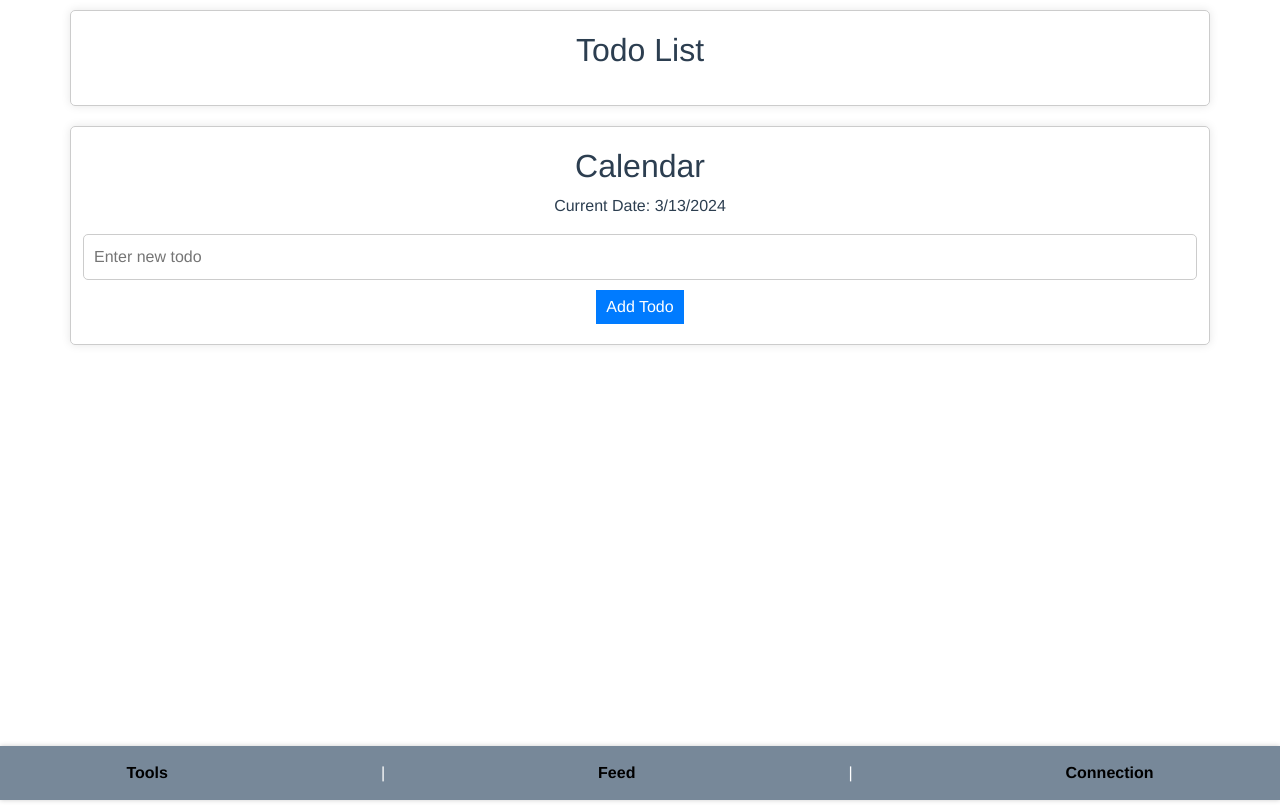
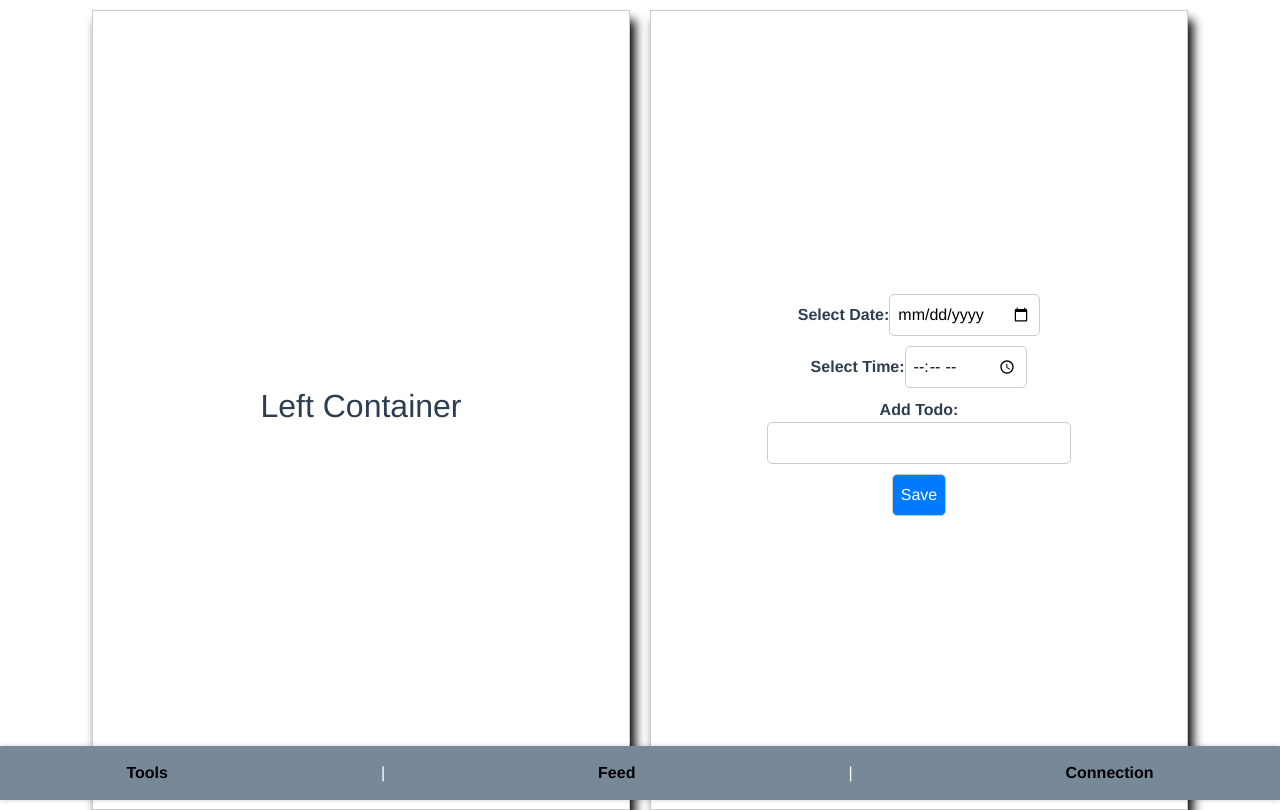
Before and after one commit to bhathiknk/socialmedia-webapp, a Vue app: page /calendar in a window 1280 px wide. Built offline with nearby package versions, Linux system fonts and the light colour scheme; what @ckeditor/ckeditor5-vue would draw is missing.

Commit message:
grade tracking connect with backend and ui changed

```diff
--- a/src/components/EventCalendar.vue
+++ b/src/components/EventCalendar.vue
@@ -1,79 +1,91 @@
 <template>
-  <div class="app">
-    <div class="container">
-      <h2>Todo List</h2>
-      <ul class="todo-list">
-        <li v-for="(todo, index) in todos" :key="index">{{ todo }}</li>
-      </ul>
+  <div class="container">
+    <div class="left-container">
+      <h2>Left Container</h2>
+      <!-- Content for the left container -->
     </div>
-    <div class="container">
-      <h2>Calendar</h2>
-      <div class="calendar">
-        <!-- Calendar component goes here -->
-        <p>Current Date: {{ currentDate }}</p>
+    <div class="right-container">
+      <div>
+        <label for="date">Select Date:</label>
+        <input type="date" id="date" v-model="selectedDate">
       </div>
-      <input type="text" v-model="newTodo" placeholder="Enter new todo">
-      <button @click="addTodo">Add Todo</button>
+      <div>
+        <label for="time">Select Time:</label>
+        <input type="time" id="time" v-model="selectedTime">
+      </div>
+      <div>
+        <label for="todo">Add Todo:</label>
+        <input type="text" id="todo" v-model="newTodo">
+      </div>
+      <button @click="saveTodo">Save</button>
     </div>
   </div>
 </template>
 
 <script>
 export default {
+  name: 'HorizontalContainers', // Component name
   data() {
     return {
-      todos: [],
-      newTodo: '',
-      currentDate: new Date().toLocaleDateString()
-    };
+      selectedDate: '', // Data property to store selected date
+      selectedTime: '', // Data property to store selected time
+      newTodo: '', // Data property to store new todo input
+    }
   },
   methods: {
-    addTodo() {
-      if (this.newTodo.trim() !== '') {
-        this.todos.push(this.newTodo);
-        this.newTodo = '';
-      }
+    saveTodo() {
+      // Implement logic to save todo
+      console.log('Todo saved:', {
+        date: this.selectedDate,
+        time: this.selectedTime,
+        todo: this.newTodo
+      });
+      // Clear input fields after saving
+      this.selectedDate = '';
+      this.selectedTime = '';
+      this.newTodo = '';
     }
   }
-};
+}
 </script>
 
-<style>
+<style scoped>
 .container {
-  display: inline-block;
-  width: 45%;
-  padding: 20px;
-  margin: 10px;
-  border: 1px solid #ccc;
-  border-radius: 5px;
-  box-shadow: 0 0 10px rgba(0, 0, 0, 0.1);
+  display: flex; /* Use Flexbox to arrange items horizontally */
+  height: 100vh; /* Set container height to 100% of viewport height */
 }
 
-.todo-list {
-  list-style-type: none;
-  padding: 0;
+.left-container, .right-container {
+  flex: 1; /* Make both containers flexible, taking up equal space */
+  padding: 10px; /* Add padding for spacing */
+  border: 1px solid #ccc; /* Optional: Add borders for visualization */
+  box-shadow: 5px 10px 10px black;
+  height: 100%; /* Set container height to 100% of parent container height */
+  display: flex; /* Use Flexbox to align items vertically */
+  flex-direction: column; /* Align items vertically */
+  justify-content: center; /* Center items vertically */
+  align-items: center; /* Center items horizontally */
+  margin:10px 10px;
+  ;
 }
 
-.calendar {
-  /* Calendar styles go here */
-}
-
-input[type="text"] {
-  width: calc(100% - 80px);
-  padding: 5px;
-  margin-right: 10px;
+input[type="date"],
+input[type="time"],
+input[type="text"],
+button {
+  margin-bottom: 10px; /* Add margin between input fields and button */
+  padding: 8px; /* Add padding to input fields and button */
+  border: 1px solid #ccc; /* Add border to input fields and button */
+  border-radius: 5px; /* Add border radius to input fields and button */
 }
 
 button {
-  padding: 5px 10px;
-  background-color: #007bff;
-  color: #fff;
-  border: none;
-  border-radius: 3px;
-  cursor: pointer;
+  background-color: #007bff; /* Set background color for button */
+  color: #fff; /* Set text color for button */
+  cursor: pointer; /* Set cursor to pointer for button */
 }
 
 button:hover {
-  background-color: #0056b3;
+  background-color: #0056b3; /* Change background color on hover */
 }
 </style>
--- a/src/components/ProfileCom/ProfileEdit.vue
+++ b/src/components/ProfileCom/ProfileEdit.vue
@@ -192,33 +192,44 @@ body {
   background-color: rgb(255, 255, 255); /* Add your desired background color */
 }
 
+
+
 .container {
   max-width: 1200px;
   width: 100%;
   background-color: rgba(255, 255, 255, 0.04); /* Container background color */
+
+  border-radius: 10px;
+
+  margin-bottom: 20px; /* Add margin to the top container */
+  margin-top: -150px;
+  border: 1px solid;
   padding: 20px;
-  border-radius: 10px;
-  box-shadow: 0 4px 8px rgba(0, 0, 0, 0.1);
-  margin-bottom: 20px; /* Add margin to the top container */
-  margin-top: 20px;
+  box-shadow: 5px 10px 10px black;
 }
 
 .container-user-post {
   max-width: 1200px;
   width: 100%;
-  background-color: #fff; /* Container background color */
-  padding: 20px;
+  background-color: #fff;
   border-radius: 10px;
-  box-shadow: 0 4px 8px rgba(0, 0, 0, 0.1);
-  margin: 0 auto; /* Center the container */
+  margin: 100px auto; /* Center the container */
   display: flex;
   justify-content: center;
   align-items: center;
+  padding: 20px;
+  box-shadow: 5px 10px 10px black;
 }
 
-.profile-info-container,
+.profile-info-container
+ {
+  text-align: center;
+  margin-top: 100px;
+}
+
 .user-posts-container {
   text-align: center;
+
 }
 
 .profile-picture-container img {
--- a/src/views/ConnectionView.vue
+++ b/src/views/ConnectionView.vue
@@ -306,15 +306,17 @@ export default {
 
 .suggested-friends-container,
 .friends-container,
-.pending-requests-container,
-.add-friend-container {
+.pending-requests-container
+ {
   background-color: #f7f7f7;
   border: 1px solid #ddd;
   border-radius: 5px;
-  box-shadow: 0 0 5px rgba(0, 0, 0, 0.2);
+
   padding: 20px;
   margin-bottom: 20px;
   height: 100%;
+
+  box-shadow: 5px 10px 10px black;
 }
 
 .suggested-friends-container h3,
@@ -350,7 +352,8 @@ export default {
 }
 
 .user-card:hover {
-  transform: scale(1.05); /* Scale the card slightly on hover for an interactive effect */
+  transform: scale(1.05);
+
 }
 
 .profile-image-container {
@@ -443,6 +446,9 @@ export default {
   display: flex;
   align-items: center; /* Align items vertically in the center */
 }
+.search-friend-section{
+  box-shadow: 5px 10px 10px black;
+}
 
 .sender-profile-image-circle {
   width: 80px;
--- a/src/views/Feed.vue
+++ b/src/views/Feed.vue
@@ -109,6 +109,8 @@ export default {
 
 .container {
   max-width: 600px;
+  padding: 20px;
+  box-shadow: 10px 10px 10px black;
 
 }
 
```
Also changed, not shown: src/components/GradesTracking.vue (+97 -120 lines).
